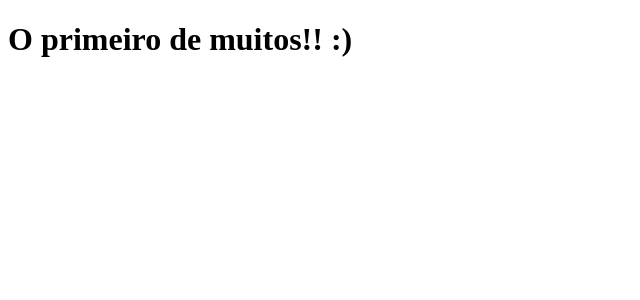
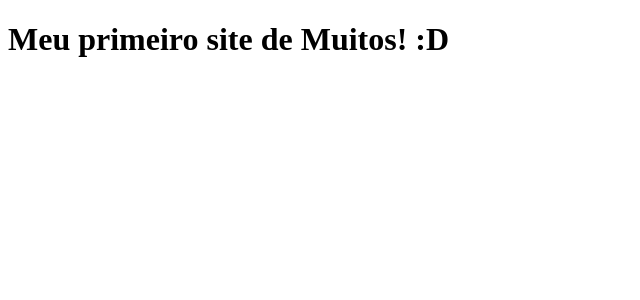
Before and after one commit to MViniciusCoffe/clone-tabnews, a Next.js app: page / in a window 1280 px wide. Shown: the top 300 px of the page, without its empty margins (0-640 px from the left). Built offline with nearby package versions, Linux system fonts and the light colour scheme.

Commit message:
Mensagem  atualizada na pages

```diff
--- a/pages/index.js
+++ b/pages/index.js
@@ -1,5 +1,5 @@
 function Home () {
-    return <b><h1>O primeiro de muitos!! :)</h1></b>
+    return <b><h1>Meu primeiro site de Muitos! :D</h1></b>
 }
 
 export default Home;
```
